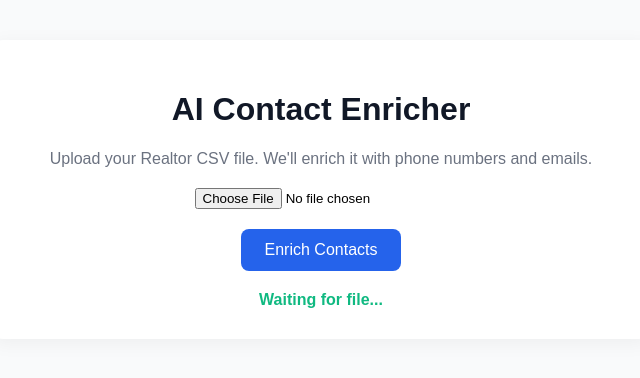
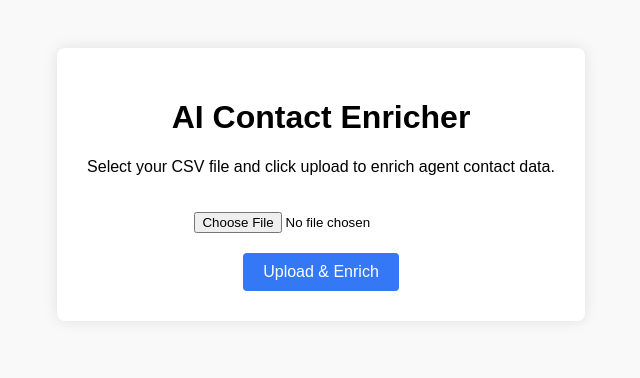
Before and after one commit to AiRealtorSuite/contactenhancer, a FastAPI app: page / in a window 1280 px wide. Shown: the top 378 px of the page, without its empty margins (319-959 px from the left). Run offline with FastAPI, Linux system fonts and the light colour scheme.

Commit message:
Update index.html

```diff
--- a/templates/index.html
+++ b/templates/index.html
@@ -1,63 +1,54 @@
 <!DOCTYPE html>
 <html lang="en">
 <head>
-  <meta charset="UTF-8">
+  <meta charset="UTF-8" />
+  <meta name="viewport" content="width=device-width, initial-scale=1.0"/>
   <title>AI Contact Enricher</title>
   <style>
     body {
       font-family: Arial, sans-serif;
-      background: #f9fafb;
-      margin: 0;
+      background: #f9f9f9;
       padding: 40px;
+      text-align: center;
     }
+
     .container {
-      max-width: 600px;
-      margin: auto;
       background: white;
       padding: 30px;
-      border-radius: 12px;
-      box-shadow: 0 4px 20px rgba(0,0,0,0.05);
+      border-radius: 8px;
+      display: inline-block;
+      box-shadow: 0 0 15px rgba(0,0,0,0.1);
     }
-    h1 {
-      text-align: center;
-      color: #111827;
+
+    input[type="file"] {
+      margin: 20px 0;
     }
-    p {
-      text-align: center;
-      color: #6b7280;
-    }
-    input[type="file"] {
-      display: block;
-      margin: 20px auto;
-    }
+
     button {
-      background: #2563eb;
+      padding: 10px 20px;
+      background-color: #3478f6;
       color: white;
       border: none;
-      padding: 12px 24px;
+      border-radius: 4px;
       font-size: 16px;
-      border-radius: 8px;
       cursor: pointer;
-      display: block;
-      margin: 20px auto;
     }
-    .status {
-      text-align: center;
-      margin-top: 20px;
-      color: #10b981;
-      font-weight: bold;
+
+    button:hover {
+      background-color: #265fcc;
     }
   </style>
 </head>
 <body>
   <div class="container">
     <h1>AI Contact Enricher</h1>
-    <p>Upload your Realtor CSV file. We'll enrich it with phone numbers and emails.</p>
-    <form method="POST" enctype="multipart/form-data">
+    <p>Select your CSV file and click upload to enrich agent contact data.</p>
+
+    <form action="/upload/" method="post" enctype="multipart/form-data">
       <input type="file" name="file" accept=".csv" required />
-      <button type="submit">Enrich Contacts</button>
+      <br />
+      <button type="submit">Upload & Enrich</button>
     </form>
-    <div class="status">Waiting for file...</div>
   </div>
 </body>
 </html>
```
